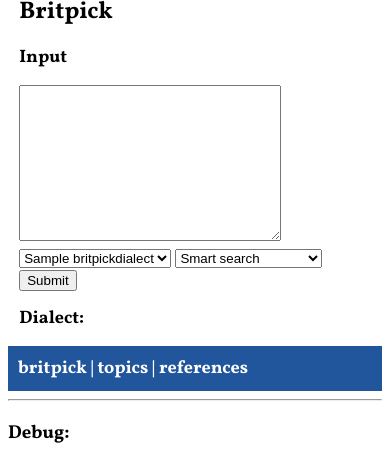
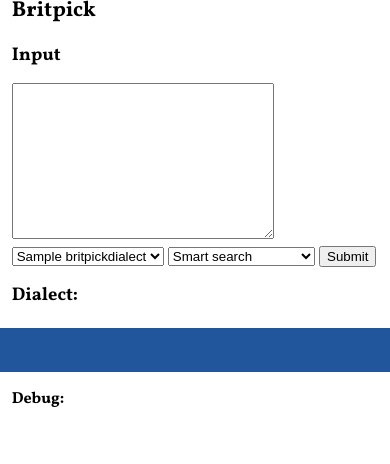
Before and after one commit to htw229/hazelsworks, a Django app: page /britpick/ in a window 390 px wide. Shown: the part 382-846 px from the top of the page. After the commit the page ends 789 px from the top, so only its background shows below. Run offline with Django 3.2, Linux system fonts and the light colour scheme; tables that the repository leaves empty hold one stand-in row (values such as "Sample post").

Commit message:
update css header and font sizes for mobile

```diff
--- a/static/britpick.css
+++ b/static/britpick.css
@@ -12,7 +12,20 @@
 
 body {
     font-family: 'Open Sans', sans-serif;
+    font-size: 16px;
+    margin: 0;
+    padding: 0;
+    /*line-height: 1.2;*/
+}
 
+html {
+    font-size: 100%;
+}
+
+@media(min-width: 60em) {
+    html {
+        font-size: 100%;
+    }
 }
 
 .content {
@@ -24,11 +37,15 @@ h1, h2, h3, h4, h5, h6 {
 }
 
 h1 {
-    font-size: x-large;
+    font-size: 135%;
 }
 
 h2 {
-    font-size: large;
+    font-size: 115%;
+}
+
+h3 {
+    font-size: 100%;
 }
 
 p {
@@ -64,13 +81,16 @@ a:active {
 }
 
 
+/*NAVBAR*/
+
 .navbar {
     font-family: 'Vollkorn', serif;
     color: white;
     font-weight: bold;
-    font-size: large;
+    font-size: 100%;
+    /*height: 32px;*/
     /*background-color: var(--blue);*/
-    padding: 10px;
+    padding: 1%;
     margin: 0;
 }
 
@@ -78,39 +98,51 @@ a:active {
     background-color: var(--red);
 }
 
-.navbar.footer {
-    background-color: var(--blue);
+.navbar.image {
+    vertical-align: middle;
+    padding: 0 0 11px 0;
+    margin: 0 0 0 2%;
+
+    /*margin: 0;*/
 }
 
-.sitename {
-    font-family: 'Vollkorn', serif;
-    font-weight: bolder;
-    /*font-size: x-large;*/
-    margin-right: 2%;
+.navbar.item {
+    /*margin-left: 2%;*/
+    /*margin-right: 2%;*/
+    margin: 2%;
+    padding: 5% 0 0 0;
+    /*padding-top: 5%;*/
 }
 
-.navbaritem {
-    margin-left: 2%;
-    margin-right: 2%;
-}
-
-.navbar a:link {
+.navbar a {
     color: white;
 }
 
-.navbar a:visited {
-    color: white;
-}
-
-.navbar a:hover {
-    /*color: var(--lightgray);*/
+.navbar a:hover, .navbar a:active {
     text-decoration: underline;
 }
 
-.navbar a:active {
-    /*color: var(--darkgray);*/
-    text-decoration: underline;
+
+
+.navbar.footer {
+    background-color: var(--blue);
+    margin-top: 20px;
+    padding-top: 40px;
 }
+
+/*.navbaritem {*/
+    /*margin-left: 2%;*/
+    /*margin-right: 2%;*/
+
+/*}*/
+
+/*.navbar a:link, .navbar a:visited {*/
+    /*color: white;*/
+/*}*/
+
+/*.navbar a:hover, .navbar a:active {*/
+    /*text-decoration: underline;*/
+/*}*/
 
 
 
--- a/templates/britpicktemplate.html
+++ b/templates/britpicktemplate.html
@@ -2,6 +2,7 @@
 <html lang="en">
 <head>
     <meta charset="UTF-8">
+    <meta name=viewport content="width=device-width, initial-scale=1">
     <title>{{ pagetitle }}</title>
     <link rel="stylesheet" href="/static/britpick.css">
     <link href="https://fonts.googleapis.com/css?family=Open+Sans" rel="stylesheet">
@@ -29,22 +30,35 @@
 </head>
 <body>
 
-<div class="navbar header"><img src="/static/crown-32.png"> <span class="sitename"><a href="{% url 'britpick' %}">Britpick</a></span> · <span class="navbaritem"><a href="{% url 'topicslist' %}">Topics</a></span> · <span class="navbaritem">References</span> · <span class="navbaritem">About</span></div>
+
+<div class="navbar header">
+    <a href="{% url 'britpick' %}"><img class="navbar image" src="/static/crown-32.png"></a>
+    <span class="navbar item"><a href="{% url 'britpick' %}">Britpick</a></span>
+    ·
+    <span class="navbar item"><a href="{% url 'topicslist' %}">Topics</a></span>
+    ·
+    <span class="navbar item">Search</span>
+    ·
+    <span class="navbar item">References</span>
+    ·
+    <span class="navbar item">About</span>
+</div>
+
 
 <div class="content">
-<h1>{{ pagetitle }}</h1>
-
-{% include template %}
+    <h1>{{ pagetitle }}</h1>
+    {% include template %}
 </div>
 
-<div class="navbar footer"><a href="{% url 'britpick' %}">britpick</a> | <a href="{% url 'topicslist' %}">topics</a> | references</div>
+<div class="navbar footer"></div>
 
 {% if showdebug %}
-    <hr>
+<div class="content">
     <h3>Debug:</h3>
     <p>
     {{ debug|safe }}
     </p>
+</div>
 {% endif %}
 
 </body>
```
